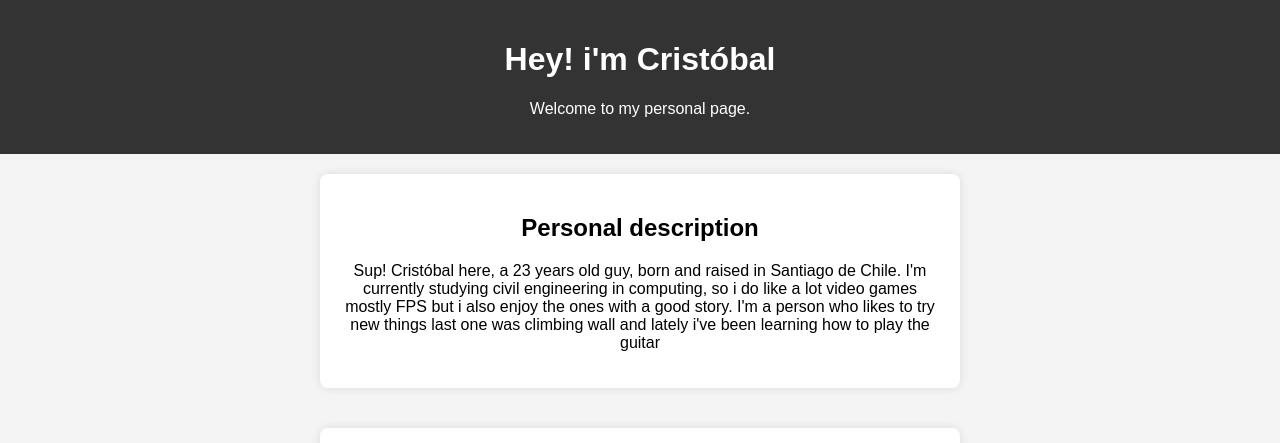
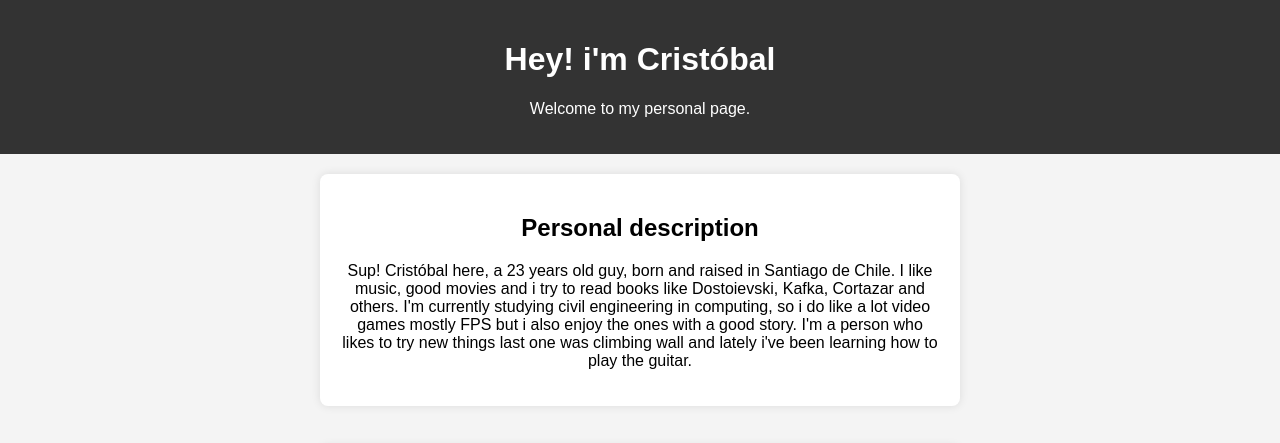
Before and after one commit to Cristxsan/Cristxsan.github.io, a plain HTML site: page index.html in a window 1280 px wide. Shown: the top 443 px of the page. Drawn offline with Linux system fonts and the light colour scheme.

Commit message:
Index update

```diff
--- a/index.html
+++ b/index.html
@@ -14,10 +14,11 @@
 
     <section>
         <h2>Personal description</h2>
-        <p>Sup! Cristóbal here, a 23 years old guy, born and raised in Santiago de Chile.
+        <p>Sup! Cristóbal here, a 23 years old guy, born and raised in Santiago de Chile. I like music, good movies
+            and i try to read books like Dostoievski, Kafka, Cortazar and others.
             I'm currently studying civil engineering in computing, so i do like a lot video games mostly FPS
             but i also enjoy the ones with a good story. I'm a person who likes to try new things
-            last one was climbing wall and lately i've been learning how to play the guitar</p>
+            last one was climbing wall and lately i've been learning how to play the guitar.</p>
     </section>
 
     <section>
@@ -34,7 +35,7 @@
 
     <section>
         <h2>Link of interest</h2>
-        <p>Visit <a href="https://www.github.com/" target="_blank">GitHub</a> for more info of the development.</p>
+        <p>Visit <a href="https://github.com/Cristxsan/Cristxsan.github.io" target="_blank">GitHub</a> for more info of the development.</p>
     </section>
 
     <footer>
```
